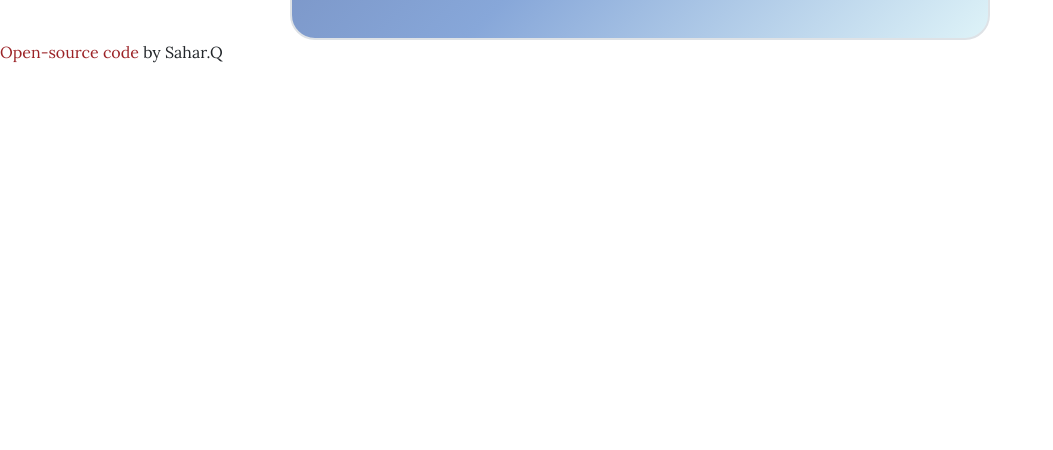
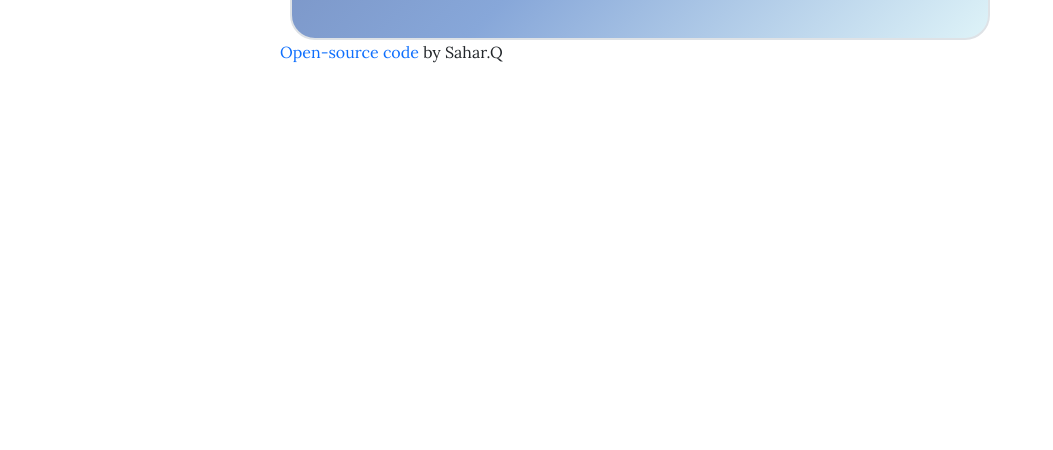
Before and after one commit to SaharQ1986/SheCode-plus, a plain HTML site: page index.html in a window 1280 px wide. Shown: the part 350-800 px from the top of the page, without its empty margins (0-1053 px from the left). Drawn offline with nearby package versions, Linux system fonts and the light colour scheme; no server answers.

Commit message:
add code

```diff
--- a/style.css
+++ b/style.css
@@ -68,14 +68,14 @@ h5 {
   font-weight: 500;
   margin-bottom: 20px;
 }
-a {
+/* a {
   text-decoration: none;
   color: #9b2226;
 }
 a:hover {
   text-decoration: underline;
   color: #9b2226;
-}
+} */
 .col-md-5 {
   margin-bottom: 15px;
 }
@@ -108,3 +108,10 @@ span {
   font-size: 21px;
   text-align: right;
 } */
+.link {
+  margin-left: 280px;
+}
+a {
+  text-decoration: none;
+  /* color: #7085b6; */
+}
```
